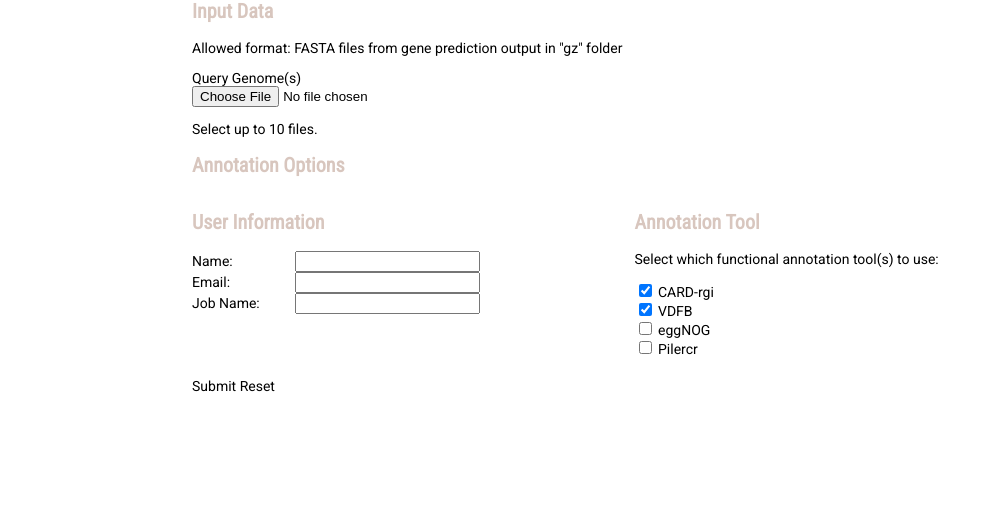
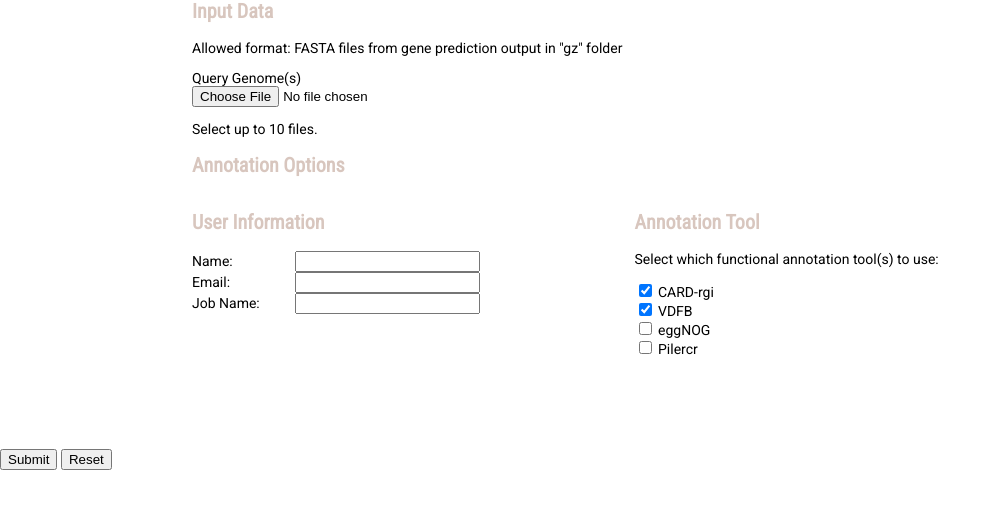
Before and after one commit to compgenomics2020/Team3-WebServer, a Flask app: page /func-ann in a window 1280 px wide. Shown: the part 204-713 px from the top of the page, without its empty margins (0-998 px from the left). Run offline with Flask 2, Linux system fonts and the light colour scheme; parts of the project's set-up code (start-up, migrations or seed data) failed here and were passed over.

Commit message:
formatting

```diff
--- a/webserver/frontend/templates/FunctionalAnnotation.html
+++ b/webserver/frontend/templates/FunctionalAnnotation.html
@@ -55,8 +55,8 @@
 	    <br>
 	    <br>
 	    <br>
-	    <!a href="/submit" class = 'btn btn-primary'>Submit</a>
-            <!button type="reset" class="btn btn-primary">Reset</button>
+
+
             </div>
         </div>
 	<div class = 'tool_choice'>
@@ -75,13 +75,11 @@
 </div>
     <br>
     <br>
-
+    <input type="submit" value="Submit">
+    <input type="reset" value="Reset">
 
     </div>
 </form>
 
 </body>
-
-
-
 </html>
```
